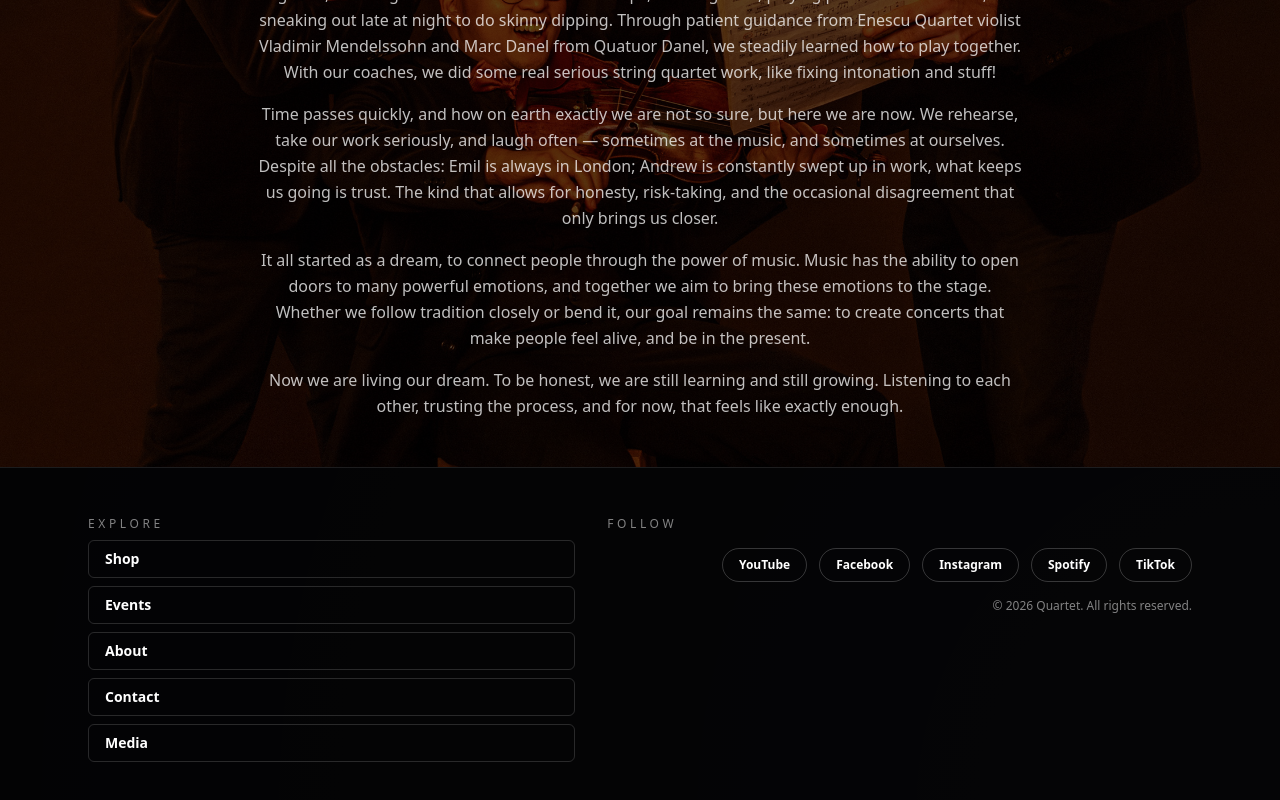
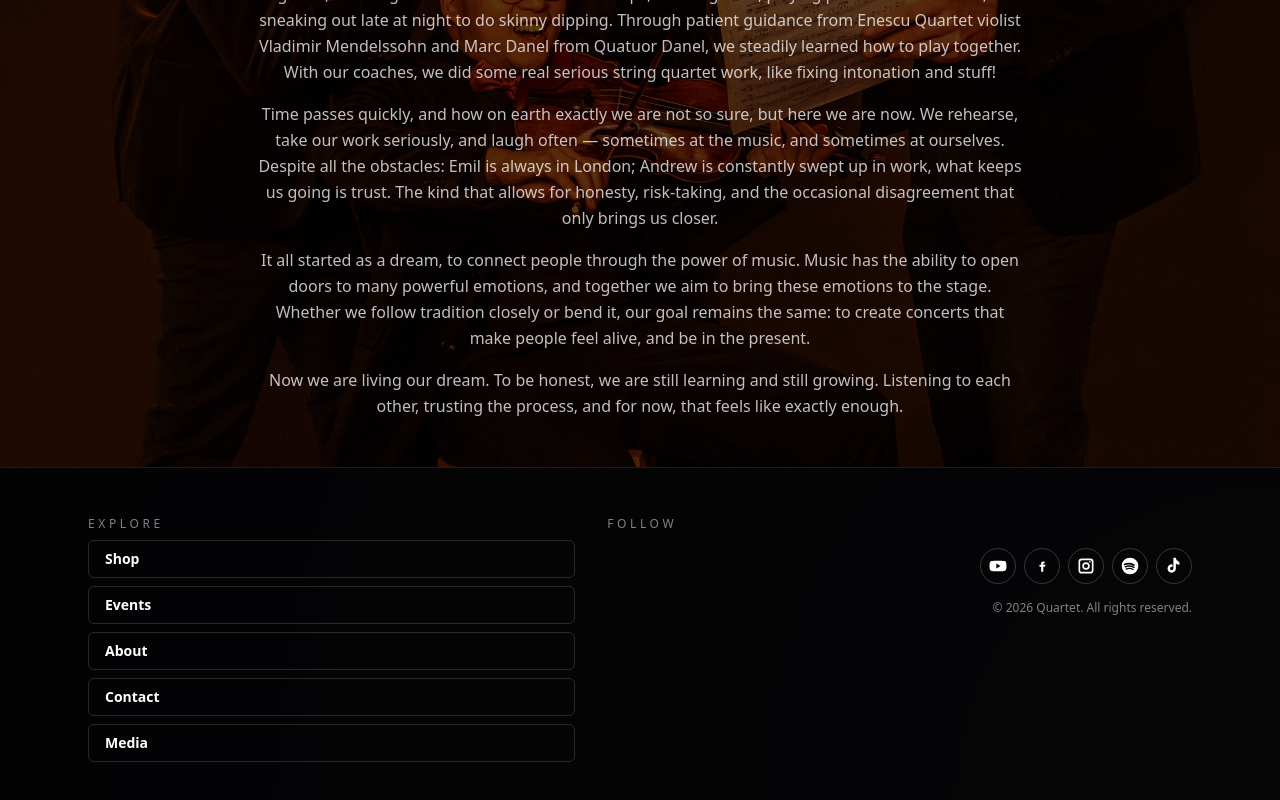
Before and after one commit to tmz1dka/BolderQrepo, a Next.js app: page / in a window 1280 px wide. Shown: the part 5152-5952 px from the top of the page. Built offline with nearby package versions, Linux system fonts and the light colour scheme.

Commit message:
Replaced footer social buttons with icon buttons

```diff
--- a/components/SiteFooter.tsx
+++ b/components/SiteFooter.tsx
@@ -9,11 +9,51 @@ const navLinks = [
 ];
 
 const socials = [
-  { href: "https://www.youtube.com/", label: "YouTube" },
-  { href: "https://www.facebook.com/", label: "Facebook" },
-  { href: "https://www.instagram.com/", label: "Instagram" },
-  { href: "https://www.spotify.com/", label: "Spotify" },
-  { href: "https://www.tiktok.com/", label: "TikTok" },
+  {
+    href: "https://www.youtube.com/",
+    label: "YouTube",
+    icon: (
+      <svg xmlns="http://www.w3.org/2000/svg" viewBox="0 0 24 24" className="h-5 w-5 fill-white">
+        <path d="M21.8 8.001a2.74 2.74 0 0 0-1.93-1.94C18.07 5.7 12 5.7 12 5.7s-6.07 0-7.87.36A2.74 2.74 0 0 0 2.2 8.001 28.6 28.6 0 0 0 1.8 12a28.6 28.6 0 0 0 .4 3.999 2.74 2.74 0 0 0 1.93 1.94C5.93 18.3 12 18.3 12 18.3s6.07 0 7.87-.36a2.74 2.74 0 0 0 1.93-1.94A28.6 28.6 0 0 0 22.2 12a28.6 28.6 0 0 0-.4-3.999ZM10 15V9l5 3-5 3Z" />
+      </svg>
+    ),
+  },
+  {
+    href: "https://www.facebook.com/",
+    label: "Facebook",
+    icon: (
+      <svg xmlns="http://www.w3.org/2000/svg" viewBox="0 0 24 24" className="h-5 w-5 fill-white">
+        <path d="M13.5 9H15V6.5h-1.5C11.57 6.5 11 7.57 11 9v1.5H9V13h2V19h2.5v-6h1.75L16.5 10.5H13.5V9Z" />
+      </svg>
+    ),
+  },
+  {
+    href: "https://www.instagram.com/",
+    label: "Instagram",
+    icon: (
+      <svg xmlns="http://www.w3.org/2000/svg" viewBox="0 0 24 24" className="h-5 w-5 fill-white">
+        <path d="M7 3h10a4 4 0 0 1 4 4v10a4 4 0 0 1-4 4H7a4 4 0 0 1-4-4V7a4 4 0 0 1 4-4Zm0 2a2 2 0 0 0-2 2v10c0 1.1.9 2 2 2h10a2 2 0 0 0 2-2V7a2 2 0 0 0-2-2H7Zm5 2.5A4.5 4.5 0 1 1 7.5 12 4.5 4.5 0 0 1 12 7.5Zm0 2A2.5 2.5 0 1 0 14.5 12 2.5 2.5 0 0 0 12 9.5ZM16.75 6a1 1 0 1 1-1 1 1 1 0 0 1 1-1Z" />
+      </svg>
+    ),
+  },
+  {
+    href: "https://www.spotify.com/",
+    label: "Spotify",
+    icon: (
+      <svg xmlns="http://www.w3.org/2000/svg" viewBox="0 0 24 24" className="h-5 w-5 fill-white">
+        <path d="M12 2a10 10 0 1 0 10 10A10.01 10.01 0 0 0 12 2Zm4.41 14.6a.75.75 0 0 1-1.03.24 8.7 8.7 0 0 0-7.76-.46.75.75 0 1 1-.6-1.38 10.2 10.2 0 0 1 9.12.53.75.75 0 0 1 .27 1.07Zm.99-2.52a.9.9 0 0 1-1.22.3 10.9 10.9 0 0 0-9.6-.55.9.9 0 0 1-.64-1.68 12.8 12.8 0 0 1 11.27.65.9.9 0 0 1 .19 1.28Zm.12-2.64a1 1 0 0 1-1.37.32 12.7 12.7 0 0 0-10.4-.6 1 1 0 0 1-.66-1.9 14.7 14.7 0 0 1 12.06.7 1 1 0 0 1 .37 1.48Z" />
+      </svg>
+    ),
+  },
+  {
+    href: "https://www.tiktok.com/",
+    label: "TikTok",
+    icon: (
+      <svg xmlns="http://www.w3.org/2000/svg" viewBox="0 0 24 24" className="h-5 w-5 fill-white">
+        <path d="M17.5 6.25a4 4 0 0 1-3.25-3.3V2h-3v13a2 2 0 1 1-2-2c.35 0 .69.07 1 .21V10.1a5 5 0 1 0 4 4.9V9.13a7 7 0 0 0 4.25 1.42v-3a4 4 0 0 1-1-.3Z" />
+      </svg>
+    ),
+  },
 ];
 
 export function SiteFooter() {
@@ -36,16 +76,17 @@ export function SiteFooter() {
         </div>
         <div className="space-y-4">
           <p className="text-xs uppercase tracking-[0.3em] text-white/50">Follow</p>
-          <div className="flex flex-wrap justify-start gap-3 text-white lg:justify-end">
+          <div className="flex flex-wrap justify-start gap-2 lg:justify-end">
             {socials.map((s) => (
               <a
                 key={s.href}
                 href={s.href}
                 target="_blank"
                 rel="noreferrer"
-                className="rounded-full border border-white/20 px-4 py-2 text-xs font-semibold transition hover:border-white/40 hover:bg-white/5"
+                aria-label={s.label}
+                className="flex h-9 w-9 items-center justify-center rounded-full border border-white/20 transition hover:border-white/40 hover:bg-white/10"
               >
-                {s.label}
+                {s.icon}
               </a>
             ))}
           </div>
```
